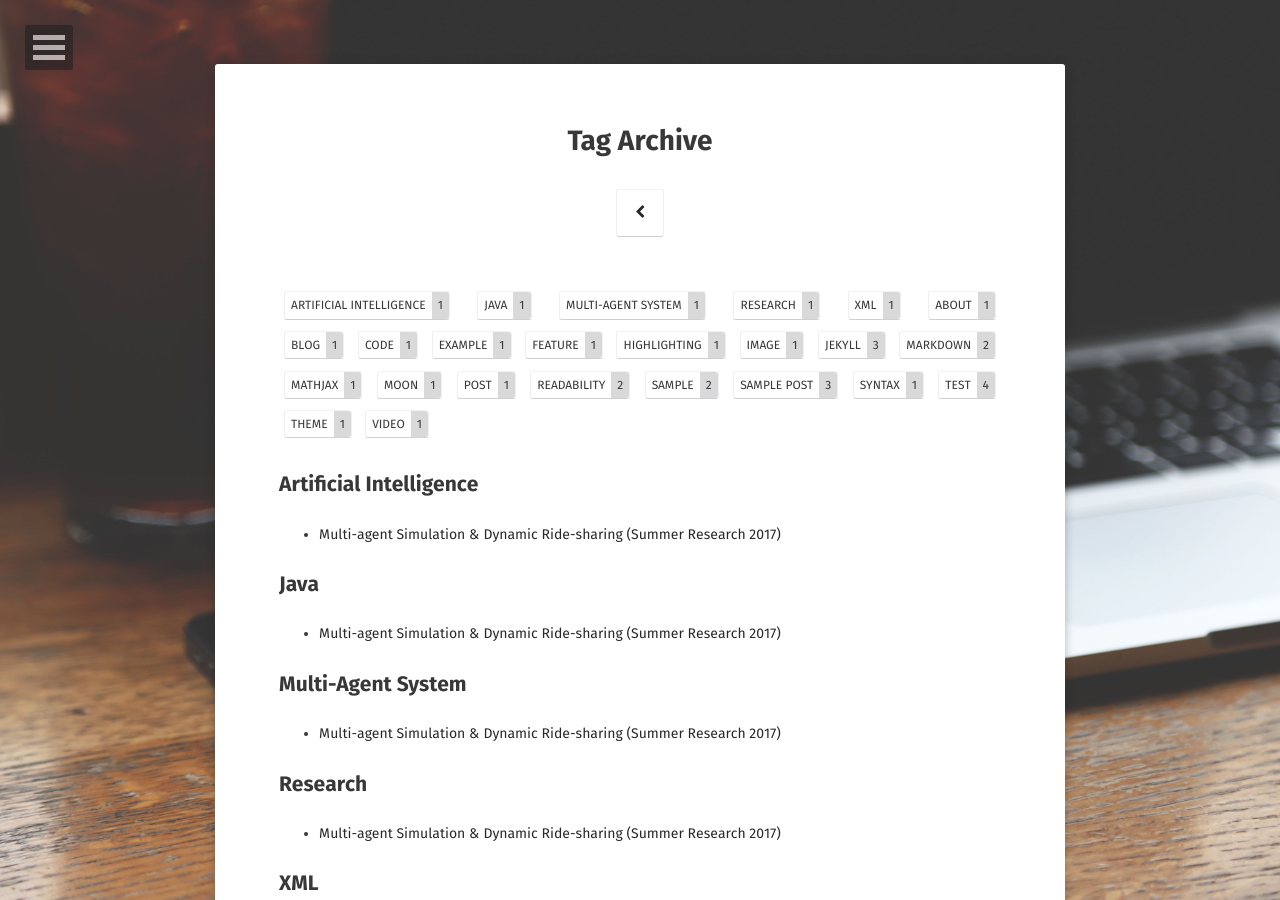
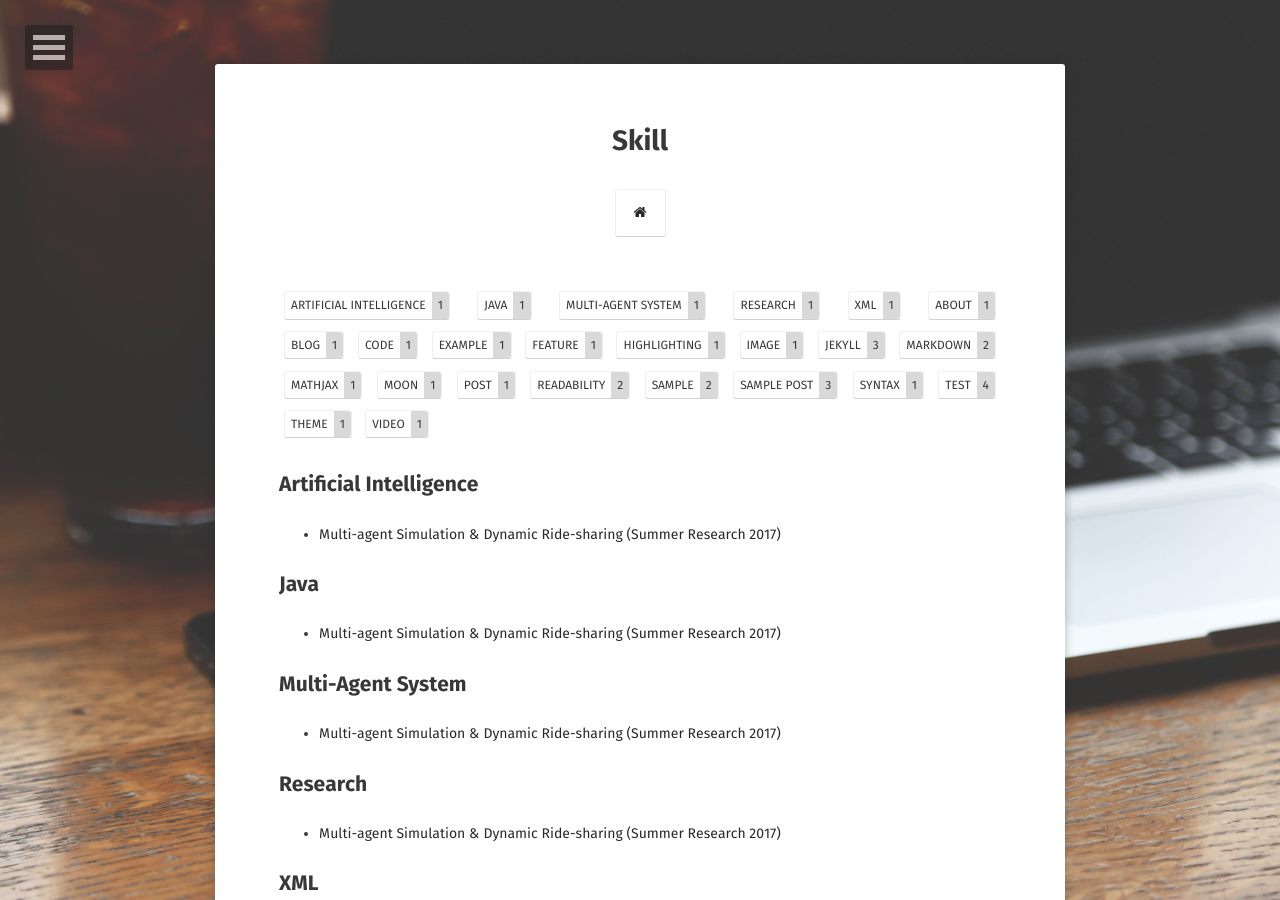
Before and after one commit to ai-xiaihai/ai-xiaihai.github.io, a Jekyll site: the page built from tags/index.html, in a window 1280 px wide and 900 px high. Built offline with Jekyll 4.4.1, drawn with Linux system fonts in a browser that asks for light colours; some web fonts are replaced.

Commit message:
Increase consistency

```diff
--- a/_layouts/page.html
+++ b/_layouts/page.html
@@ -17,8 +17,8 @@ layout: compress
             <div class="content">
                 <div class="post-title {% if page.feature %} feature {% endif %}">
                     <h1>{{ page.title }}</h1>
-                    <a class="btn zoombtn" href="{{site.url}}">
-                        <i class="fa fa-chevron-left"></i>
+                    <a class="btn zoombtn" href="{{site.url}}/">
+                        <i class="fa fa-home"></i>
                     </a>
                 </div>
                 {{ content }}
--- a/_layouts/post-list.html
+++ b/_layouts/post-list.html
@@ -17,7 +17,7 @@ layout: compress
             <div class="content">
                 <div class="post-title">
                     <h1>{{ page.title }}</h1>
-                    <a class="btn zoombtn" href="{{site.url}}">
+                    <a class="btn zoombtn" href="{{site.url}}/">
                         <i class="fa fa-home"></i>
                     </a>
                 </div>
--- a/tags/index.html
+++ b/tags/index.html
@@ -1,7 +1,7 @@
 ---
 layout: page
-title: Tag Archive
-description: "An archive of posts sorted by tag."
+title: Skill
+description: "A map between my skills and experience."
 comments: false
 ---
 
```
Also changed, not shown: posts/index.md (+1 -1 lines).
